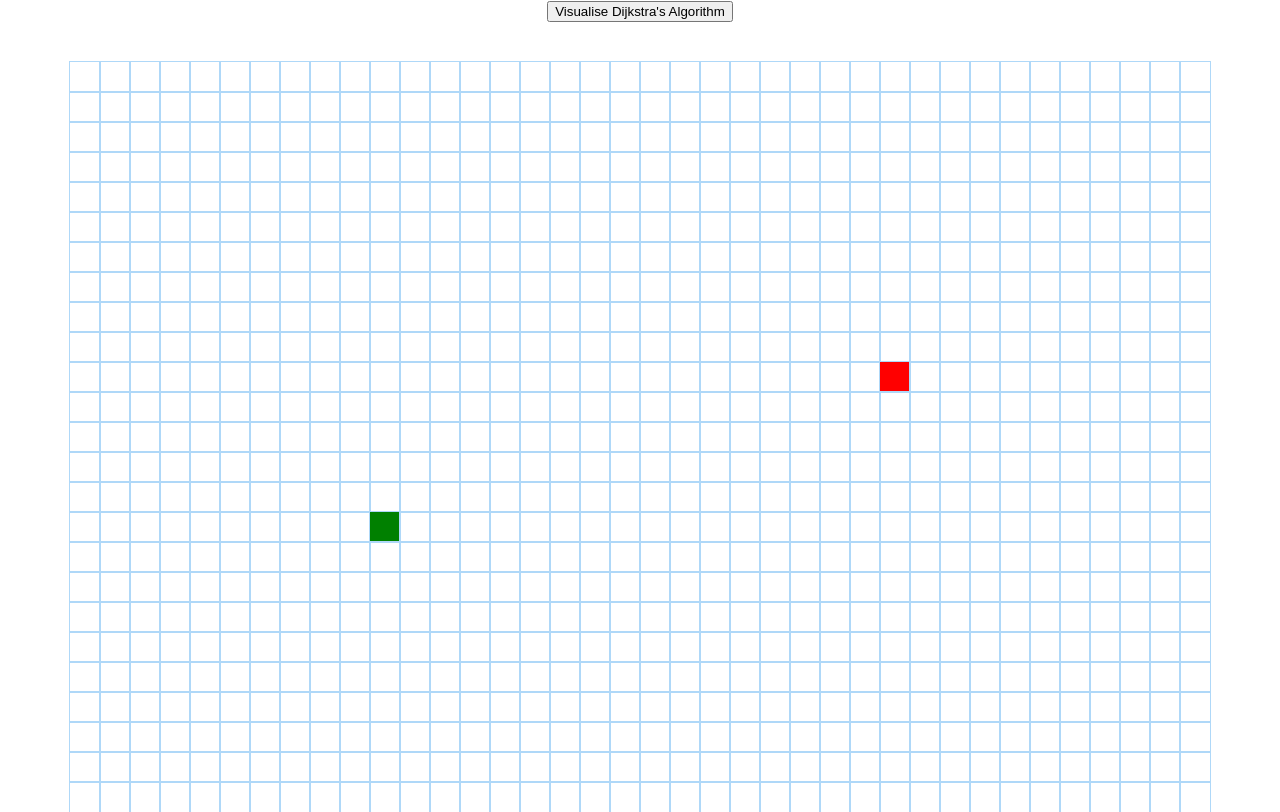
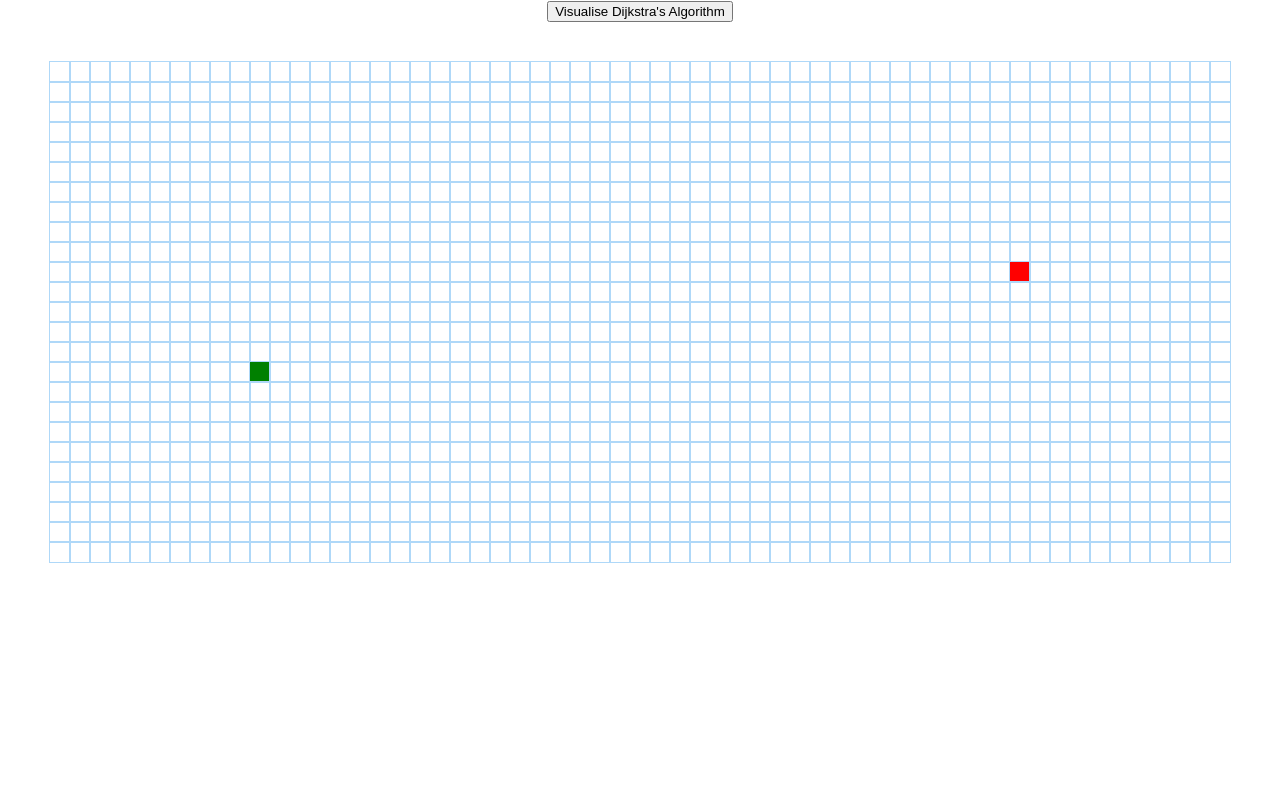
Before and after one commit to tomdaniels/pathfinder, a Next.js app: page / in a window 1280 px wide. Built offline with nearby package versions, Linux system fonts and the light colour scheme.

Commit message:
fix grid size

```diff
--- a/src/pages/index.js
+++ b/src/pages/index.js
@@ -33,7 +33,7 @@ export default function PathFinder() {
 
   useEffect(() => {
     // build grid & set finish node using current browser width
-    const GRID_COL_LENGTH = window.innerWidth / 34;
+    const GRID_COL_LENGTH = window.innerWidth / 22;
     const FINISH_NODE_COL = Math.floor(GRID_COL_LENGTH - 10);
 
     // so our click handlers can access width based column..
--- a/src/styles/Node.module.css
+++ b/src/styles/Node.module.css
@@ -1,6 +1,6 @@
 .node {
-  width: 30px;
-  height: 30px;
+  width: 20px;
+  height: 20px;
   outline: 1px solid rgb(175, 216, 248);
   display: inline-block;
 }
```
